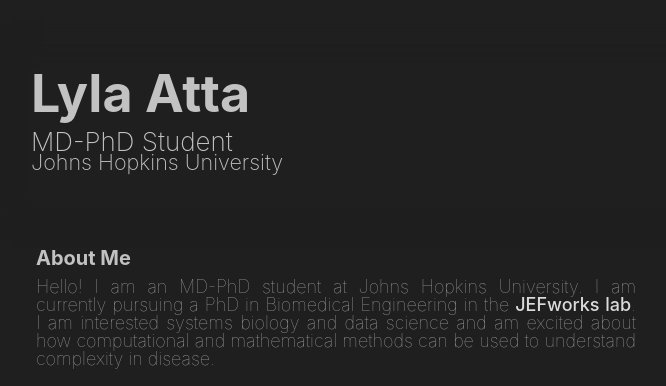
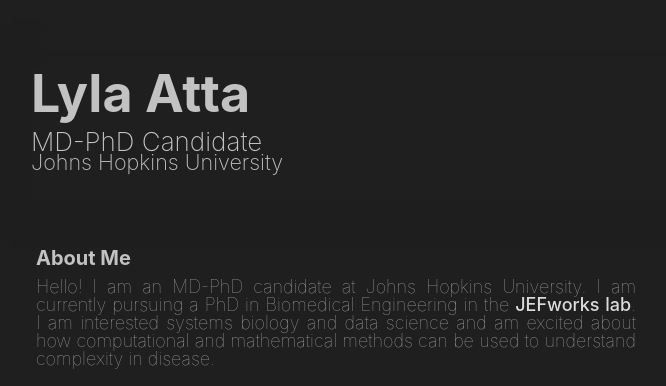
Before and after one commit to LylaAtta/LylaAtta.github.io, a Jekyll site: the page index.html, which Jekyll copies as it is, in a window 1280 px wide. Shown: the top 386 px of the page, without its empty margins (37-703 px from the left). Built offline with Jekyll 4.4.1, drawn with Linux system fonts in a browser that asks for light colours.

Commit message:
updating description

```diff
--- a/index.html
+++ b/index.html
@@ -13,7 +13,7 @@
 
 	<div id="top">
 		<h1>Lyla Atta</h1>
-    	<h4>MD-PhD Student</h4>
+    	<h4>MD-PhD Candidate</h4>
     	<h5>Johns Hopkins University</h5>
     	<!-- <font size="-1"><a href=#about>About</a><b> | </b> <a href=#work>Work</a><b> <b>|</b> <a href=#other>Other</a><b> <b>|</b> <a href=#contact>Contact</a><b></font> -->
 
@@ -22,7 +22,7 @@
     <div id="body">
     <h6><a id="about"></a>About Me</h6>
 
-    <p>Hello! I am an MD-PhD student at Johns Hopkins University. I am currently pursuing a PhD in Biomedical Engineering in the <a href="https://jef.works/">JEFworks lab</a>. I am interested systems biology and data science and am excited about how computational and mathematical methods can be used to understand complexity in disease. <br> <br> </a></p>
+    <p>Hello! I am an MD-PhD candidate at Johns Hopkins University. I am currently pursuing a PhD in Biomedical Engineering in the <a href="https://jef.works/">JEFworks lab</a>. I am interested systems biology and data science and am excited about how computational and mathematical methods can be used to understand complexity in disease. <br> <br> </a></p>
     <h6><a id="work"></a>Projects, Publications, and Software</h6>
 
     <p><b><a href="https://scholar.google.com/citations?user=8lIFFDYAAAAJ&hl=en">Google Scholar</a> &emsp; &emsp; <a href="https://github.com/LylaAtta123">GitHub</a> &emsp; &emsp;<a href="https://raw.githubusercontent.com/LylaAtta/LylaAtta.github.io/main/LylaAtta_CV_20220302.pdf">CV</a></b><br><br></p>
```
